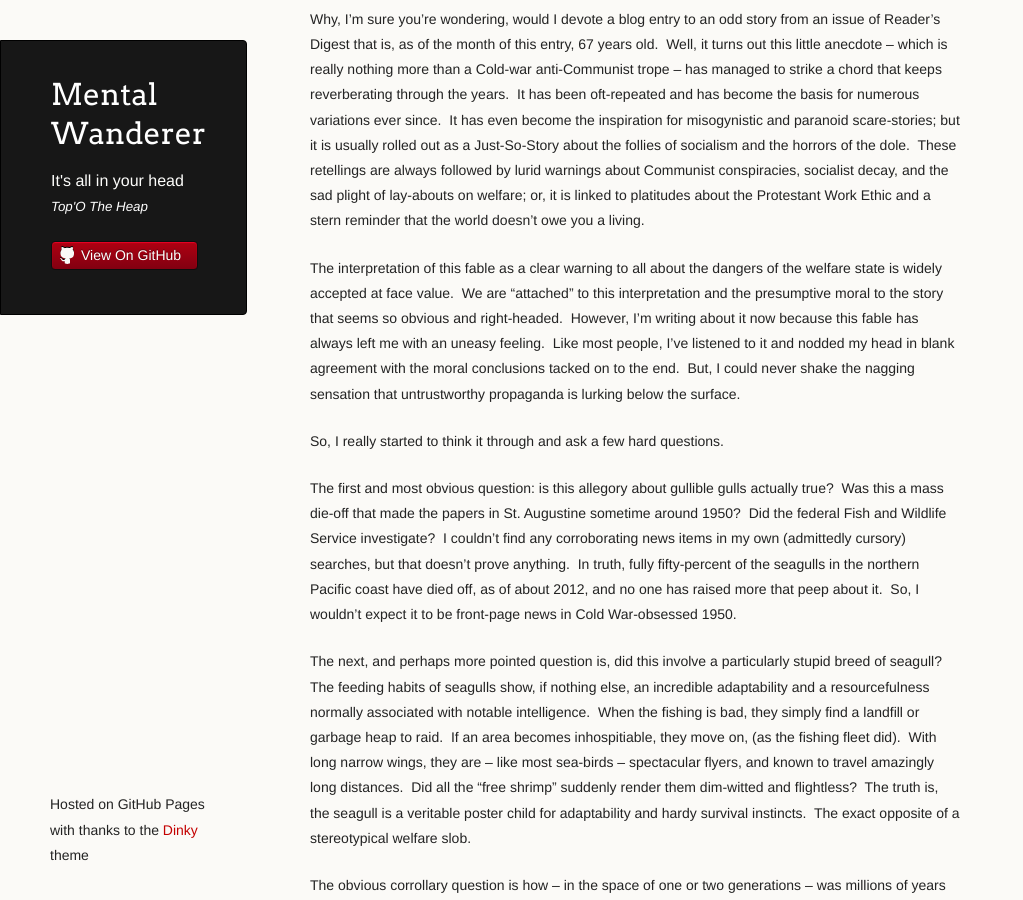
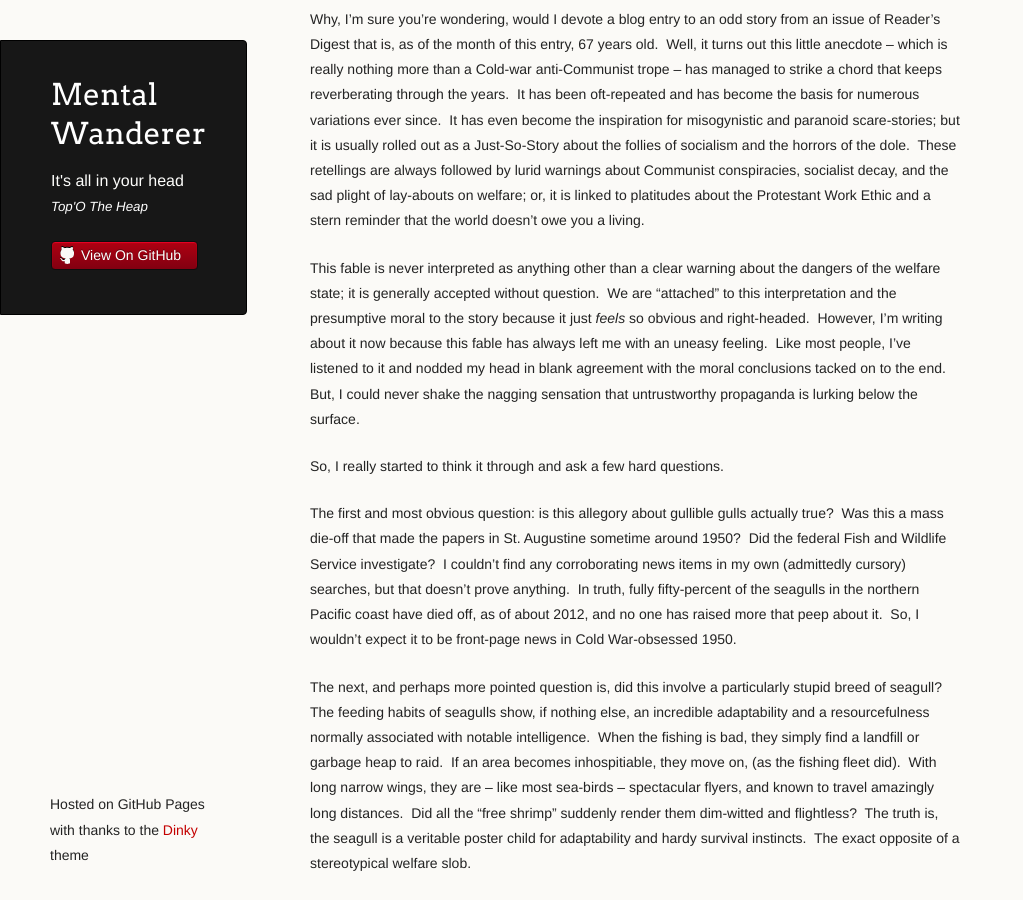
Before and after one commit to coryburt/coryburt.github.io, a Jekyll site: the page built from _posts/2017-10-23-The-Fable-of-the-Gullible-Gulls.md, in a window 1280 px wide and 900 px high, scrolled down 365 px. Shown: the whole window, without its empty margins (0-1023 px from the left). Built offline with Jekyll 4.4.1, drawn with Linux system fonts in a browser that asks for light colours.

Commit message:
Updated entry

```diff
--- a/_posts/2017-10-23-The-Fable-of-the-Gullible-Gulls.md
+++ b/_posts/2017-10-23-The-Fable-of-the-Gullible-Gulls.md
@@ -22,8 +22,8 @@
 of lay-abouts on welfare; or, it is linked to platitudes about the Protestant Work Ethic and a stern reminder that
 the world doesn't owe you a living.
 
-The interpretation of this fable as a clear warning to all about the dangers of the welfare state is widely accepted at face value.&nbsp;
-We are "attached" to this interpretation and the presumptive moral to the story that seems so obvious and right-headed.&nbsp;
+This fable is never interpreted as anything other than a clear warning about the dangers of the welfare state; it is generally accepted without question.&nbsp;
+We are "attached" to this interpretation and the presumptive moral to the story because it just *feels* so obvious and right-headed.&nbsp;
 However, I'm writing about it now because this fable has always left me with an uneasy feeling.&nbsp;
 Like most people, I've listened to it and nodded my head in blank agreement with the moral conclusions tacked on to the end.&nbsp;
 But, I could never shake the nagging sensation that untrustworthy propaganda is lurking below the surface.&nbsp;
```
